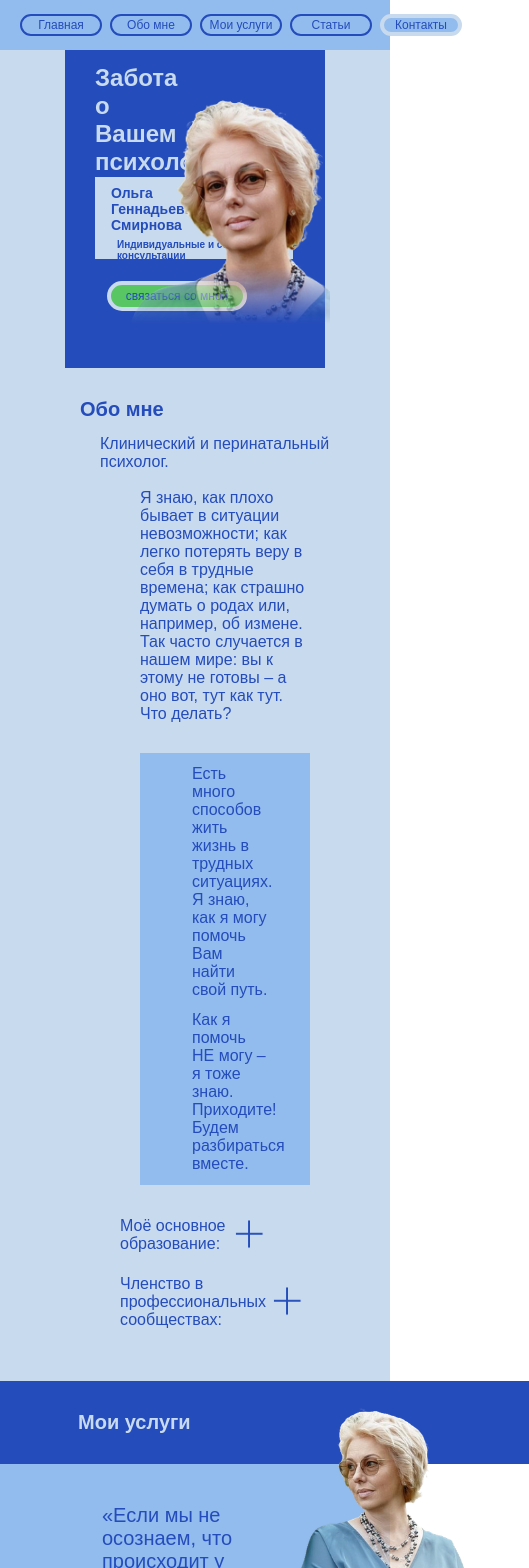
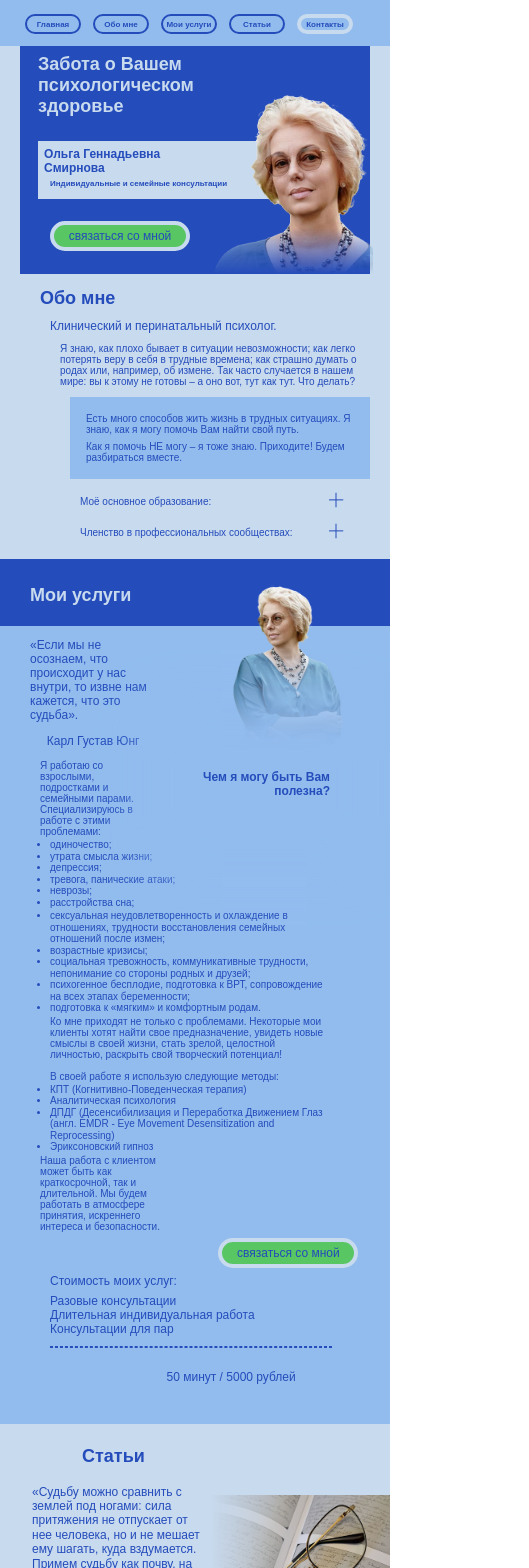
Before and after one commit to Tarantata/Psyholog_landing, a React (Create React App) app: page / in a window 390 px wide. Shown: the top 1568 px of the page, 529 px wide, since content can reach past the window. Built offline with nearby package versions, Linux system fonts and the light colour scheme.

Commit message:
03.12.2024 adaptation errors fixed

```diff
--- a/src/components/About.css
+++ b/src/components/About.css
@@ -197,3 +197,43 @@
     font-size: 14px;
   }
 }
+
+@media (max-width: 540px) {
+  .about_title {
+    font-size: 18px;
+    margin-top: 14px;
+    margin-left: 40px;
+  }
+  .about_subtitle {
+    font-size: 12px;
+    margin-top: 10px;
+    margin-left: 50px;
+  }
+  .about_parag1 {
+    font-size: 10px;
+    margin: 10px 20px 0 60px;
+  }
+  .about_help {
+    margin: 10px 20px 0 70px;
+    padding: 10px;
+  }
+  .about_parag2 {
+    font-size: 10px;
+    margin: 6px;
+  }
+  .about_dropdown {
+    margin: 8px 40px 10px 80px;
+    padding: 0;
+  }
+  .about_collapsible {
+    padding-top: 4px;
+  }
+  .about_parag3 {
+    font-size: 10px;
+  }
+  .about_lists {
+    padding-left: 20px;
+    padding-bottom: 10px;
+    font-size: 10px;
+  }
+}
--- a/src/components/Article.css
+++ b/src/components/Article.css
@@ -79,5 +79,21 @@
 @media (max-width: 640px) {
   .article_text {
     font-size: 14px;
-   }
+  }
 }
+
+@media (max-width: 540px) {
+  .article_collapsible {
+    padding: 10px 30px 0 50px;
+  }
+  .article_header {
+    margin: 0;
+  }
+  .article_img {
+    width: 120px;
+    height: 120px;
+  }
+  .article_title, .article_text {
+    font-size: 10px;
+  }
+}
--- a/src/components/Articles.css
+++ b/src/components/Articles.css
@@ -117,6 +117,31 @@
     height: 220px
   }
   .articles_quote {
-    font-size: 18px;
+    font-size: 16px;
+    margin: 10px 0px 10px 42px;
+  }
+  .articles_title {
+    font-size: 20px;
+    margin-top: 30px;
+    margin-bottom: 10px;
   }
 }
+
+@media (max-width: 540px) {
+  .articles_img {
+    width: 179px;
+    height: 154px
+  }
+  .articles_quote {
+    font-size: 12px;
+    margin: 10px 0px 10px 32px;
+  }
+  .articles_title {
+    font-size: 18px;
+    margin-top: 22px;
+    margin-bottom: 6px;
+  }
+  .articles_content {
+    padding: 0;
+  }
+}
--- a/src/components/Contacts.css
+++ b/src/components/Contacts.css
@@ -98,8 +98,8 @@
     margin: 114px 160px 10px 40px;
   }
   .contacts_option {
-    font-size: 14px;
-    margin-left: 10px;
+    font-size: 12px;
+    margin-left: 50px;
     margin-right: 10px;
   }
   .contacts_images {
@@ -114,10 +114,32 @@
     font-size: 24px;
   }
   .contacts_contacts {
-    font-size: 16px;
+    font-size: 18px;
     margin-top: 82px;
   }
   .contacts_option {
     font-size: 10px;
+    margin-left: 30px;
   }
 }
+
+@media (max-width: 540px) {
+  .contacts_name {
+    font-size: 20px;
+    margin: 10px 10px 10px 0;
+  }
+  .contacts_contacts {
+    font-size: 16px;
+    margin: 62px 80px 10px 20px;
+  }
+  .contacts_option {
+    font-size: 8px;
+    margin-left: 60px;
+    margin-top: 14px;
+  }
+  .contacts_info {
+    display: grid;
+    grid-template-columns: auto;
+    grid-template-rows: auto;
+  }
+}
--- a/src/components/Header.css
+++ b/src/components/Header.css
@@ -20,7 +20,7 @@
 
 .button {
   max-width: 200px;
-  min-width: 82px;
+  min-width: 56px;
   text-align: center;
   color: #244CBB;
   font-size: 24px;
@@ -72,7 +72,25 @@
   }
   .button {
     height: 22px;
+    font-size: 9px;
     margin-right: 8px;
     padding: 0;
   }
 }
+
+@media (max-width: 540px) {
+  .header {
+    height: 26px;
+    padding: 10px 10px;
+  }
+  .header_content {
+    justify-content: center;
+  }
+  .button {
+    height: 20px;
+    font-size: 8px;
+    font-weight: bold;
+    margin-right: 12px;
+    margin-top: 2px;
+  }
+}
--- a/src/components/Header.js
+++ b/src/components/Header.js
@@ -1,16 +1,10 @@
 import React from "react";
 import "./Header.css"
 import {useState, useEffect} from "react";
-// import {useTranslation} from "react-i18next";
 
 function Header() {
 
   const [activeSection, setActiveSection] = useState(null);
-
-  // const { t, i18n } = useTranslation();
-  // const changeLanguage = (language) => {
-  //   i18n.changeLanguage(language);
-  // };
 
   useEffect(() => {
     const handleScroll = () => {
--- a/src/components/Main.css
+++ b/src/components/Main.css
@@ -153,6 +153,9 @@
 }
 
 @media (max-width: 640px) {
+  .main {
+    padding: 0 60px;
+  }
   .main_frame {
     grid-template-rows: 36% 26% auto;
   }
@@ -179,21 +182,35 @@
 }
 
 @media (max-width: 540px) {
+  .main {
+    padding: 0 20px;
+  }
+  .main_frame {
+    padding-left: 18px;
+  }
   .main_pic {
     margin-top: 40px;
-    width: 221px;
-    height: 230px
+    width: 177px;
+    height: 184px
   }
   .main_person {
-    max-width: 300px;
+    max-width: 500px;
     padding-left: 16px;
     padding-top: 8px;
   }
   .main_title {
-    font-size: 24px;
-    margin-top: 10px;
+    font-size: 18px;
+    margin-top: 4px;
+  }
+  .main_person {
+    padding-top: 6px;
+    padding-left: 6px;
   }
   .main_name {
-    font-size: 14px;
+    font-size: 12px;
+  }
+  .main_job {
+    font-size: 8px;
+    margin-top: 4px;
   }
 }
--- a/src/components/Services.css
+++ b/src/components/Services.css
@@ -12,7 +12,7 @@
   width: 100%;
   background-color: #92BCEE;
   display: grid;
-  grid-template-columns: repeat(9, auto);
+  grid-template-columns: repeat (9, auto);
   grid-template-rows: repeat (11, auto);
   grid-column-gap: 10px;
   grid-row-gap: 2px;
@@ -186,7 +186,7 @@
   }
   .services_blur {
     max-width: 450px;
-    margin-left: 120px;
+    margin-left: 140px;
     grid-column: 7 / span 2;
   }
   .services_question {
@@ -198,6 +198,7 @@
   }
   .services_text_1 {
     grid-column: 1 / span 7;
+    margin-right: 60px;
   }
   .services_list_1 {
     grid-column: 1 / span 6;
@@ -227,8 +228,8 @@
     height: 448px;
   }
   .services_blur {
-    max-width: 350px;
-    margin-left: 100px;
+    max-width: 450px;
+    margin-left: 160px;
     margin-top: 0px;
     box-shadow: 72px -6px 46px 38px #92BCEE;
     grid-column: 7 / span 2;
@@ -263,6 +264,10 @@
     width: 266px;
     height: 358px;
   }
+  .services_blur {
+    margin-left: 0px;
+    grid-column: 8;
+  }
   .services_quote1, .services_quote2 {
     font-size: 22px;
   }
@@ -281,26 +286,122 @@
 }
 
 @media (max-width: 640px) {
+  .services_frame {
+    grid-column-gap: 2px;
+  }
   .services_title {
     font-size: 20px;
   }
   .services_pic {
     width: 213px;
     height: 286px;
+    margin-left: 40px;
   }
   .services_quote1, .services_quote2 {
     font-size: 20px;
+    margin-left: 40px;
+  }
+  .services_quote2 {
+    margin-right: 60px;
+    margin-top: 10px;
   }
   .services_blur {
     box-shadow: 32px -6px 46px 38px #92BCEE;
+    grid-column: 8;
+    margin-left: 10px;
   }
   .services_question {
-    font-size: 20px;
+    font-size: 18px;
+    margin-top: 20px;
+    grid-column: 1 / span 7;
+  }
+  .services_text {
+    margin-left: 40px;
+  }
+  .services_list {
+    margin-left: 80px;
   }
   .services_list_1 {
     grid-column: 1 / span 9;
+  }
+  .services_connect {
+    margin-left: 100px;
   }
   .services_price {
     font-size: 20px;
   }
 }
+
+@media (max-width: 540px) {
+  .services_title {
+    font-size: 18px;
+    margin: 26px 0px 20px 30px;
+  }
+  .services_top {
+    padding: 0;
+  }
+  .services_pic {
+    width: 129px;
+    height: 172px;
+    grid-column: 9;
+  }
+  .services_quote1, .services_quote2 {
+    font-size: 12px;
+  }
+  .services_quote1 {
+    margin-top: 10px;
+    margin-left: 30px;
+    grid-column: 1 / span 8;
+  }
+  .services_quote2 {
+    margin-bottom: 0px;
+    margin-right: 40px;
+    grid-column: 1 / span 8;
+  }
+  .services_blur {
+    grid-column: 9;
+    grid-row: 4;
+    box-shadow: 8px -6px 46px 38px #92BCEE;
+    margin-left: 0px;
+    margin-right: 60px;
+  }
+  .services_text {
+    font-size: 10px;
+    margin-left: 40px;
+    margin-right: 0px;
+  }
+  .services_text_1 {
+    grid-column: 1 / span 7;
+    margin-top: 10px;
+  }
+  .services_question {
+    font-size: 12px;
+    margin-top: 20px;
+  }
+  .services_list, .services_text_2 {
+    max-width: 280px;
+    font-size: 10px;
+    margin-left: 50px;
+  }
+  .services_list_1 {
+    grid-column: 1 / span 9;
+  }
+  .services_list_2, .services_list_3, .services_text_2 {
+    margin-right: 20px;
+  }
+  .services_connect {
+    margin: 4px 26px 0 120px;
+  }
+  .services_price {
+    font-size: 12px;
+  }
+  .services_price_1, .services_price_2 {
+    margin-left: 50px;
+  }
+  .services_price_1 {
+    margin-top: 40px;
+  }
+  .services_price_2 {
+    margin-top: 4px;
+  }
+}
--- a/src/components/ToggleButton.css
+++ b/src/components/ToggleButton.css
@@ -13,16 +13,30 @@
 	transform: rotate(45deg);
 }
 
-@media (max-width: 1030px) {
+@media (max-width: 1024px) {
 	.toggle {
 		width: 40px;
   	height: 40px;
 	}
 }
 
-@media (max-width: 820px) {
+@media (max-width: 768px) {
 	.toggle {
 		width: 30px;
   	height: 30px;
 	}
 }
+
+@media (max-width: 640px) {
+	.toggle {
+		width: 20px;
+  	height: 20px;
+	}
+}
+
+@media (max-width: 540px) {
+	.toggle {
+		width: 16px;
+  	height: 16px;
+	}
+}
```
